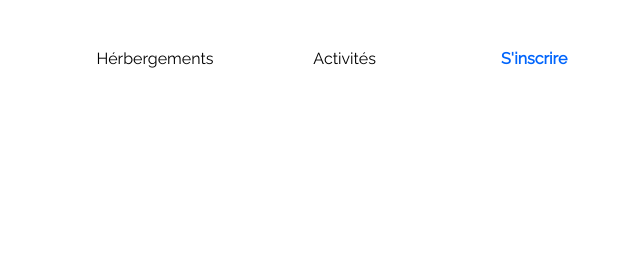
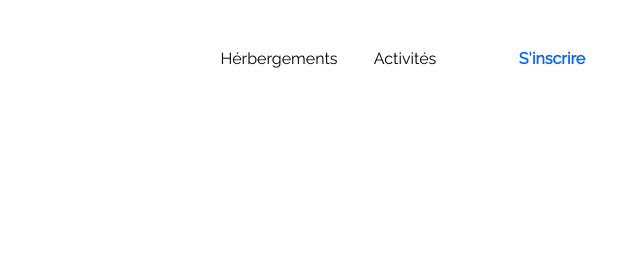
Before and after one commit to chinweiloani/Iloanichinwe_2_26052021, a plain HTML site: page index.html in a window 1280 px wide. Shown: the top 280 px of the page, 643-1280 px from the left. Drawn offline with Linux system fonts and the light colour scheme.

Commit message:
rajoute une div qui englobe le lien Hérbergement et Activités

```diff
--- a/index.html
+++ b/index.html
@@ -14,12 +14,15 @@
     </head>
     <body>
         <nav class="sizeNav">
-            <div class="flexBetween">
+            <div class="sizeliens flexBetween">
                 <div class="margLogo">
                     <img src="images/Reservia@3x.png" alt="logo Reservia" class="margImgLogo"/></div>
-                <div class="sizeliens flexAround">
-                    <div class="sizelien flexCentre bordureNav"><a class="colorLien2 decorationNone" href="#hérbergements">Hérbergements</a></div>
-                    <div class="sizelien flexCentre bordureNav "><a class="colorLien2 decorationNone" href="#Activities">Activités</a></div>
+                <div class="flexAround">
+                    <!--reajoute une div -->
+                    <div class="sizelien1_2 flexCentre">
+                        <div class="sizelien flexCentre bordureNav"><a class="colorLien2 decorationNone" href="#hérbergements">Hérbergements</a></div>
+                        <div class="sizelien flexCentre bordureNav "><a class="colorLien2 decorationNone" href="#Activities">Activités</a></div>
+                     </div>
                     <div class="sizelien flexCentre bordureNav "><a class="texteGras colorBleu decorationNone" href="#">S'inscrire</a></div>
                 </div>
             </div>
--- a/styles.css
+++ b/styles.css
@@ -69,8 +69,11 @@
 .sizeliens {
     width: 100%;
 }
+.sizelien1_2 {
+    width: 60%;
+}
 .sizeliens {
-    width: 45%;
+    width: 100%;
 }
 .sizelien {
     width: 140px;
@@ -356,9 +359,6 @@ transform: scale(1.03);
     border-radius: 15px 15px 0 0 ;
 }
 .imgActivites6 {
-    background-image: url("images/activites/4_small/lena-paulin-wH2-EJoDcV0-unsplash.jpg");
-    background-size: cover;
-    background-position: center;
     width: 100%;
     height: 150px;
     border-radius: 15px 15px 0 0 ;
```
